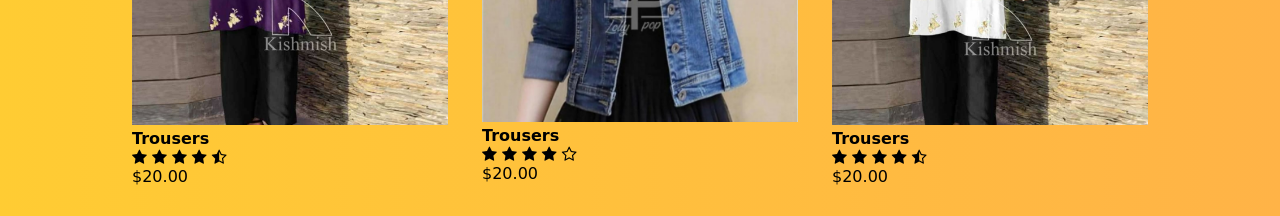
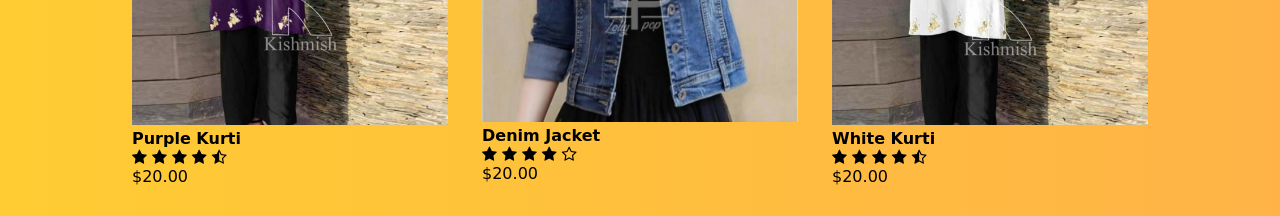
Before and after one commit to khishmish/brand, a plain HTML site: page index.html in a window 1280 px wide. Shown: the part 1679-1895 px from the top of the page. Drawn offline with Linux system fonts and the light colour scheme; a web font is replaced by a local one.

Commit message:
New Update

```diff
--- a/index.html
+++ b/index.html
@@ -63,7 +63,7 @@
         <div class="row">
             <div class="col-4">
                 <img src="img/4.jpg">
-                <h4>Trousers</h4>
+                <h4>Purple Kurti</h4>
                 <div class="rating">
                     <i class="fa fa-star"></i>
                     <i class="fa fa-star"></i>
@@ -76,7 +76,7 @@
 
             <div class="col-4">
                 <img src="img/7.jpg">
-                <h4>Trousers</h4>
+                <h4>Denim Jacket</h4>
                 <div class="rating">
                     <i class="fa fa-star"></i>
                     <i class="fa fa-star"></i>
@@ -89,7 +89,7 @@
 
             <div class="col-4">
                 <img src="img/2.jpg">
-                <h4>Trousers</h4>
+                <h4>White Kurti</h4>
                 <div class="rating">
                     <i class="fa fa-star"></i>
                     <i class="fa fa-star"></i>
@@ -104,7 +104,7 @@
     <div class="header-2">
         <div class="row">
             <div class="col-2">
-                <img src="img/Sony-SmartWatch-2.png">
+               <img src="img/Sony-SmartWatch-2.png">
             </div>
             <div class="col-2">
                 <h1>Smart Watch</h1>
```
